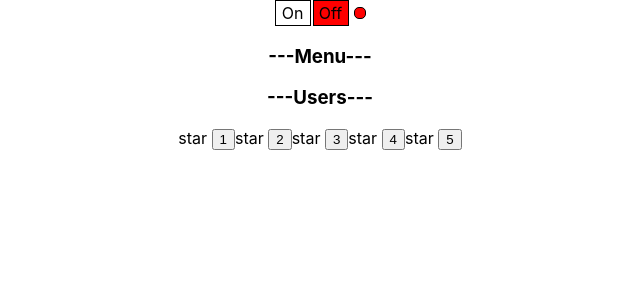
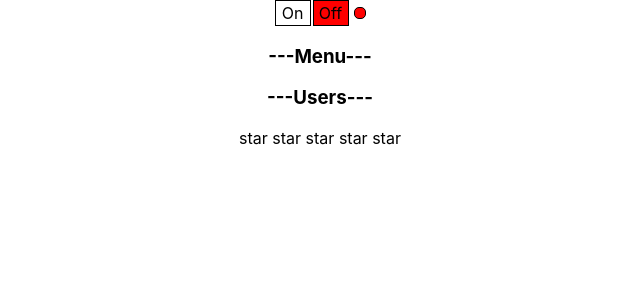
Before and after one commit to OlhaFedorets/react-it, a React (Create React App) app: page / in a window 1280 px wide. Shown: the top 300 px of the page, without its empty margins (320-960 px from the left). Built offline with nearby package versions, Linux system fonts and the light colour scheme.

Commit message:
change uncontrolledRating

```diff
--- a/src/components/uncontrolledRating/UncontrolledRating.tsx
+++ b/src/components/uncontrolledRating/UncontrolledRating.tsx
@@ -1,32 +1,48 @@
 import React, {useState} from "react";
 
-type RatingPropsType = {
-    // value: number
-}
+type RatingPropsType = {}
 
 export function UncontrolledRating(props: RatingPropsType) {
 
     const [value, setValue] = useState<number>(0)
-        return (
-            <div>
-                <Star selected={value > 0}/><button onClick={()=>{setValue(1)}}>1</button>
-                <Star selected={value > 1}/><button onClick={()=>{setValue(2)}}>2</button>
-                <Star selected={value > 2}/><button onClick={()=>{setValue(3)}}>3</button>
-                <Star selected={value > 3}/><button onClick={()=>{setValue(4)}}>4</button>
-                <Star selected={value > 4}/><button onClick={()=>{setValue(5)}}>5</button>
-            </div>
-        )
+
+    const changeValue = (newValue: number) => {
+        setValue(newValue)
     }
+
+    return (
+        <div>
+            <Star selected={value > 0} changeValue={changeValue} value={1}/>
+            <Star selected={value > 1} changeValue={changeValue} value={2}/>
+            <Star selected={value > 2} changeValue={changeValue} value={3}/>
+            <Star selected={value > 3} changeValue={changeValue} value={4}/>
+            <Star selected={value > 4} changeValue={changeValue} value={5}/>
+            {/*<Star selected={value > 0}/><button onClick={()=>{setValue(1)}}>1</button>*/}
+            {/*<Star selected={value > 1}/><button onClick={()=>{setValue(2)}}>2</button>*/}
+            {/*<Star selected={value > 2}/><button onClick={()=>{setValue(3)}}>3</button>*/}
+            {/*<Star selected={value > 3}/><button onClick={()=>{setValue(4)}}>4</button>*/}
+            {/*<Star selected={value > 4}/><button onClick={()=>{setValue(5)}}>5</button>*/}
+        </div>
+    )
+}
 
 
 type StarPropsType = {
     selected: boolean
+    changeValue: (newValue: number) => void
+    value: 1 | 2 | 3 | 4 | 5
 }
 
 function Star(props: StarPropsType) {
-    if (props.selected) {
-        return <span><b>star</b> </span>
-    } else {
-        return <span>star </span>
-    }
+
+    // const onClickHandler = () => {
+    //     props.changeValue(props.value)
+    // }
+    //
+    //     return props.selected ? <span onClick={onClickHandler}><b>star</b> </span> :
+    //     <span onClick={onClickHandler}>star </span>
+
+    return props.selected
+        ? <span onClick={() => props.changeValue(props.value)}><b>star</b> </span>
+        : <span onClick={() => props.changeValue(props.value)}>star </span>
 }
```
